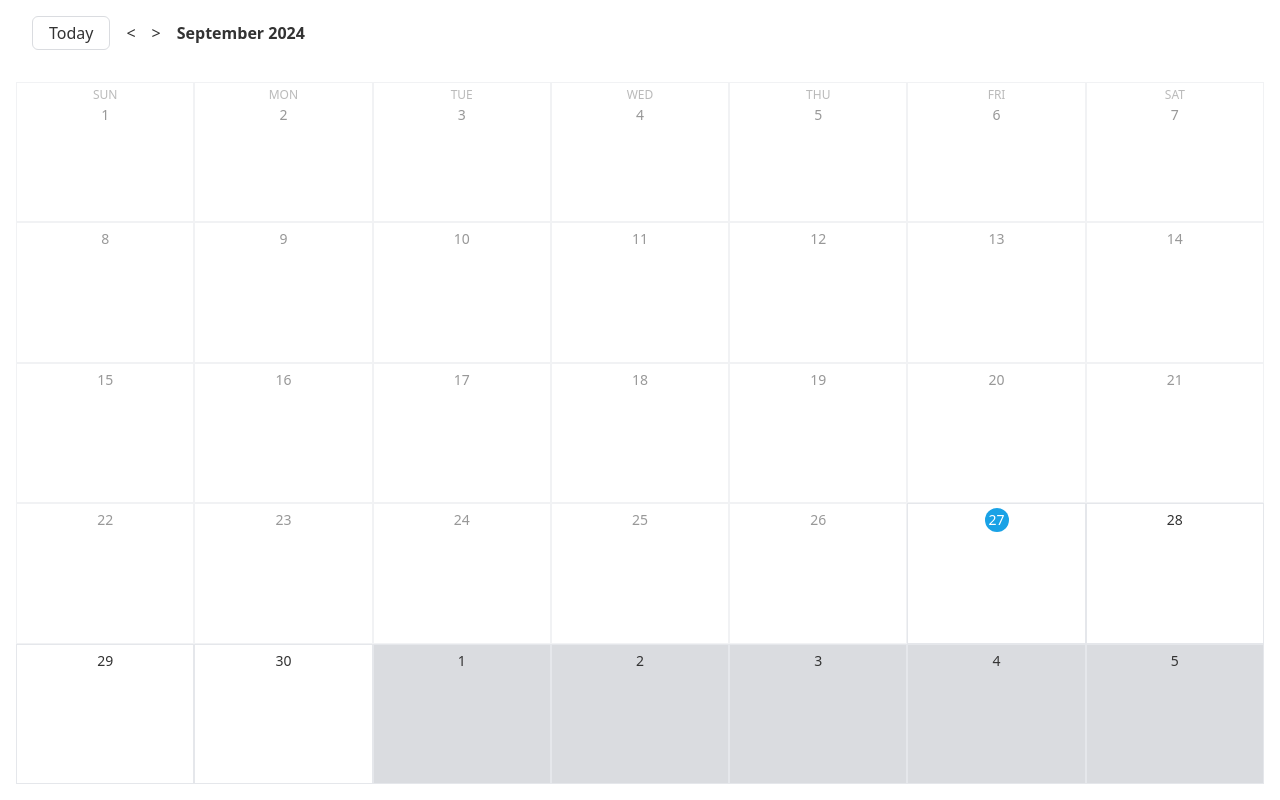
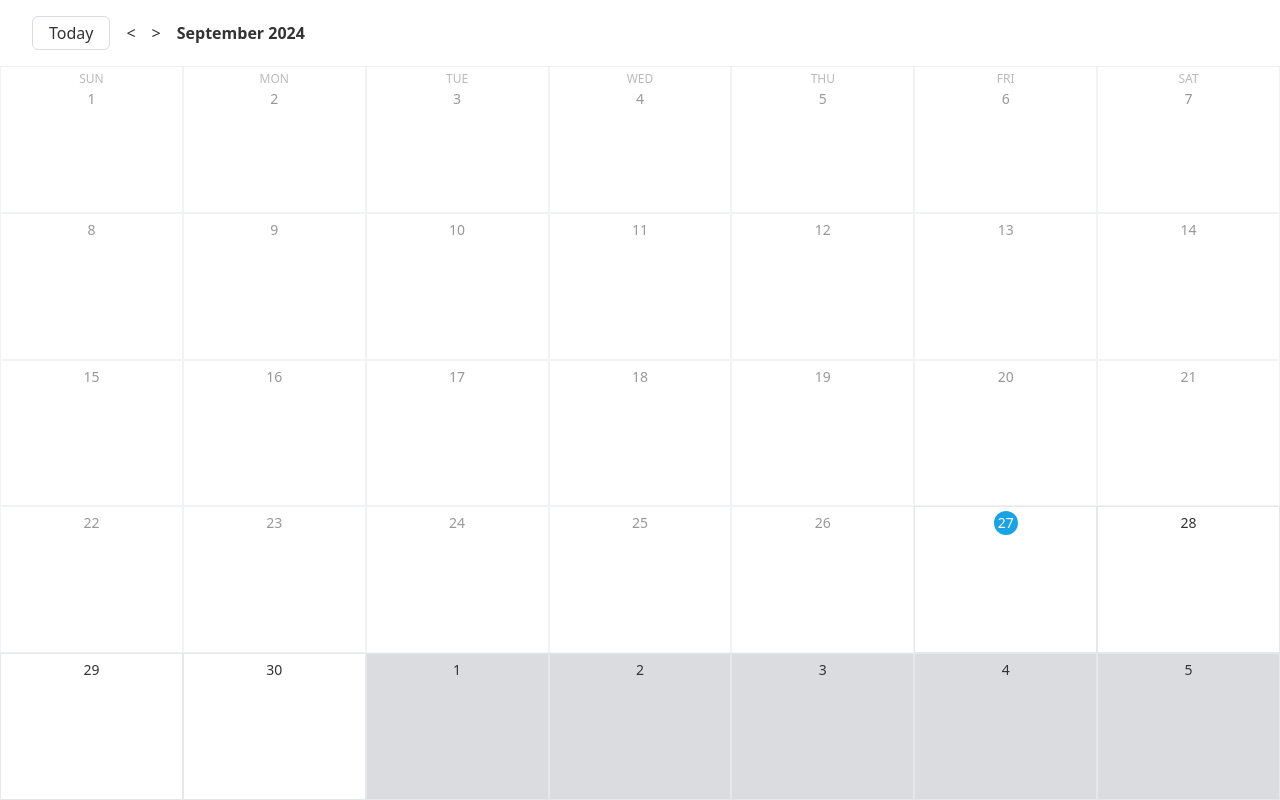
Before and after one commit to ScaxCodes/cc-calendar, a React (Vite) app: page / in a window 1280 px wide. Built offline with nearby package versions, Linux system fonts and the light colour scheme.

Commit message:
Set min-height for day-cell and add another constant

```diff
--- a/src/components/Month.tsx
+++ b/src/components/Month.tsx
@@ -19,7 +19,8 @@ import { AddEventButton } from "./AddEventButton";
 import { DayName } from "./DayName";
 import { DayNumber } from "./DayNumber";
 
-// Constants for size-calculation of day-cell for dynamic "+X More" button
+// Constants for size-calculation of day-cell & dynamic "+X More" button
+const HEADER_HEIGHT = 16 + 34 + 16;
 const PADDING_CONTAINER = 8;
 const DAY_NAME_HEIGHT = 16;
 const DAY_NUMBER_HEIGHT = 24;
@@ -127,7 +128,7 @@ export function Month({ currentMonth }: { currentMonth: Date }) {
   }
 
   return (
-    <main className="flex flex-1 flex-col p-4">
+    <main className="flex flex-1 flex-col">
       <div className="grid flex-1 auto-rows-fr grid-cols-7">
         {days.map((day, index) => {
           const isCurrentMonth = isSameMonth(day, currentMonth);
@@ -148,8 +149,10 @@ export function Month({ currentMonth }: { currentMonth: Date }) {
             <div
               ref={(el) => (dayDivRefs.current[index] = el)} // Assign a unique ref for each day-cell
               key={index}
-              className={`group relative flex flex-col items-center border p-1 text-center ${backgroundClass} ${opacityClass} overflow-hidden`}
-              style={{ height: `calc((100vh - 98px) / ${weeks})` }}
+              className={`group relative flex flex-col items-center border p-1 text-center ${backgroundClass} ${opacityClass} min-h-[100px] overflow-hidden`}
+              style={{
+                height: `calc((100vh - ${HEADER_HEIGHT}px) / ${weeks})`,
+              }}
               data-date={dayISO}
             >
               <DayName index={index} day={day} />
```
